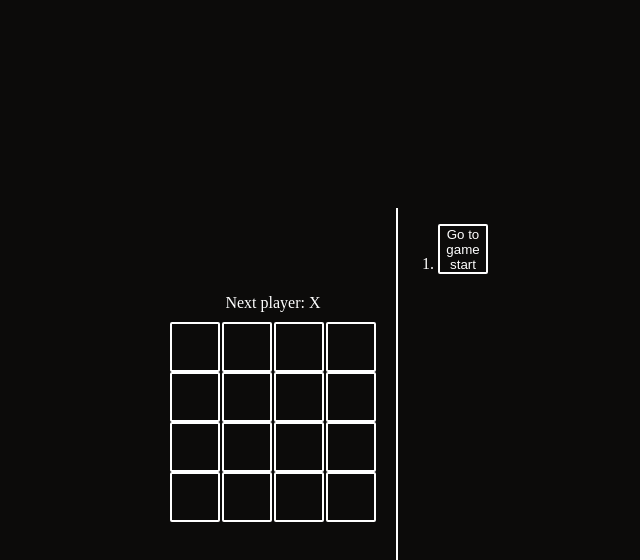
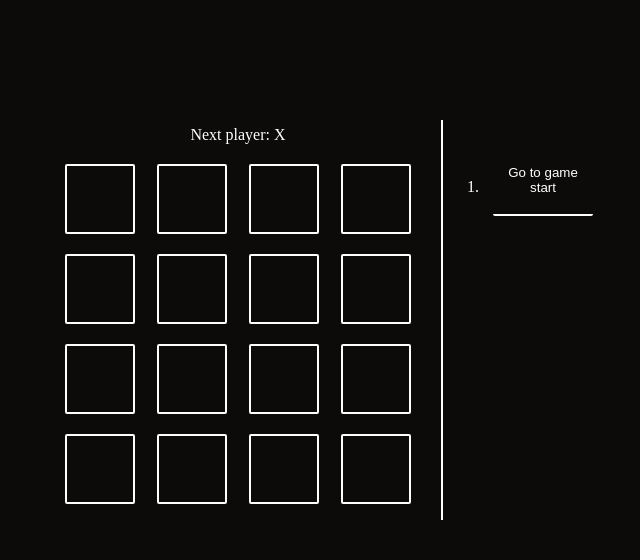
Before and after one commit to Bedoya1905/tricky, a React (Vite) app: page / in a window 1280 px wide. Shown: the top 560 px of the page, without its empty margins (307-947 px from the left). Built offline with nearby package versions, Linux system fonts and the light colour scheme.

Commit message:
Add files via upload

```diff
--- a/src/styles.css
+++ b/src/styles.css
@@ -72,20 +72,44 @@ body, html{
 }
 
 button {
-  height: 50px;
-  width: 50px;
+  height: 70px;
+  width: 70px;
+  margin: 10px;
   color: rgb(255, 255, 255);
   background-color: rgb(12, 11, 10);
   border: 2px solid rgb(255, 255, 255);
   border-radius: 2px;
+  transition: 0.5s all ease-in;
+  &.history-button {
+    width: 100px;
+    border: 0px solid rgb(255, 255, 255);
+    border-bottom: 2px solid rgb(255, 255, 255);
+  }
 }
+button:hover{
+  height: 80px;
+  width: 80px;
+  margin: 0px;
+  background-color: rgb(255, 255, 255);
+  color: black;
+  &.history-button {
+    height: 70px;
+    width: 100px;
+    margin: 10px;
+  }
+}
+
+h1{text-align: center; padding-bottom: 20px; border-bottom: 2px solid rgb(255, 255, 255);}
 
 div{
 
-  &.game, &.root {
-    height: 100vh;
+  &#root{display: flex; flex-direction: column; height: 90vh; gap: 30px;}
+
+  &.game{
+    height: 78vh;
     align-items: center;
     justify-content: center;
+    margin-bottom: 2vh;
   }
 
   &.board-row {
```
